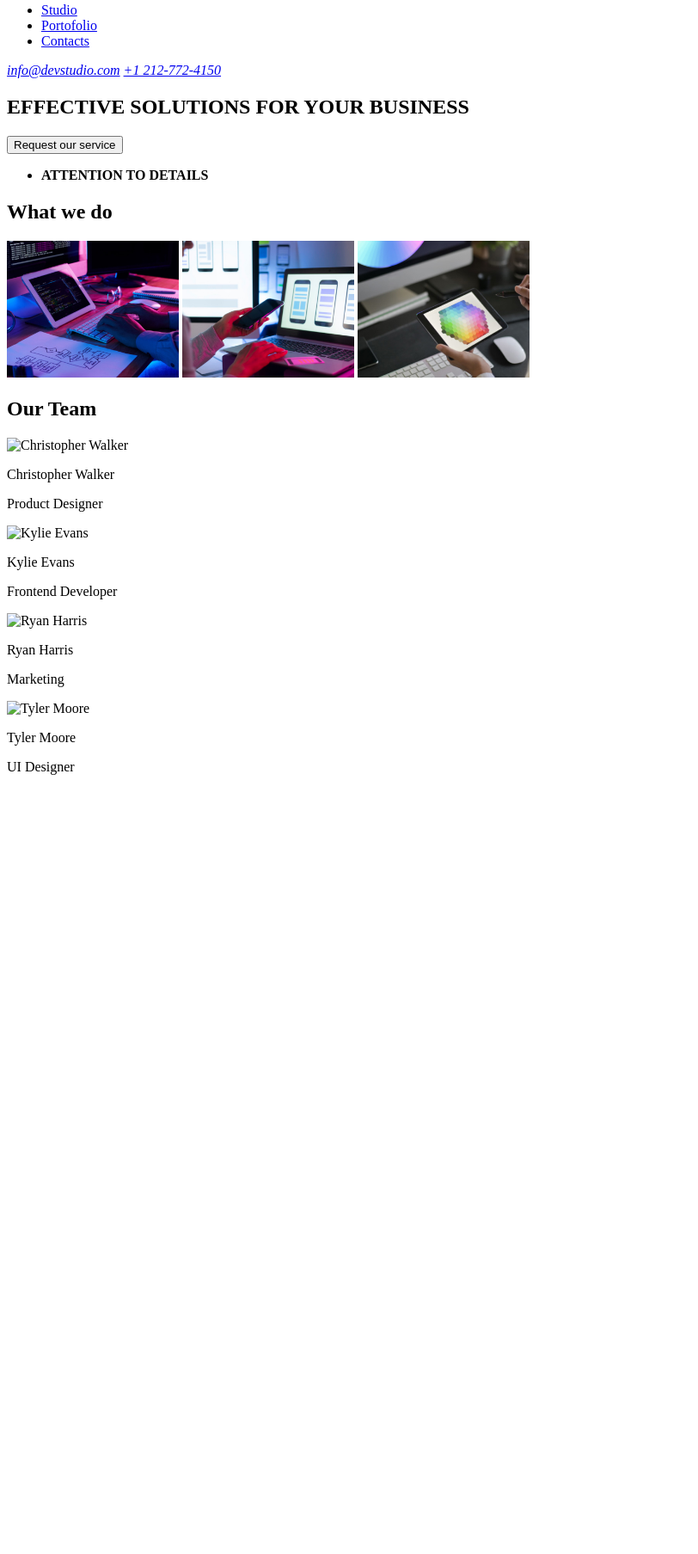
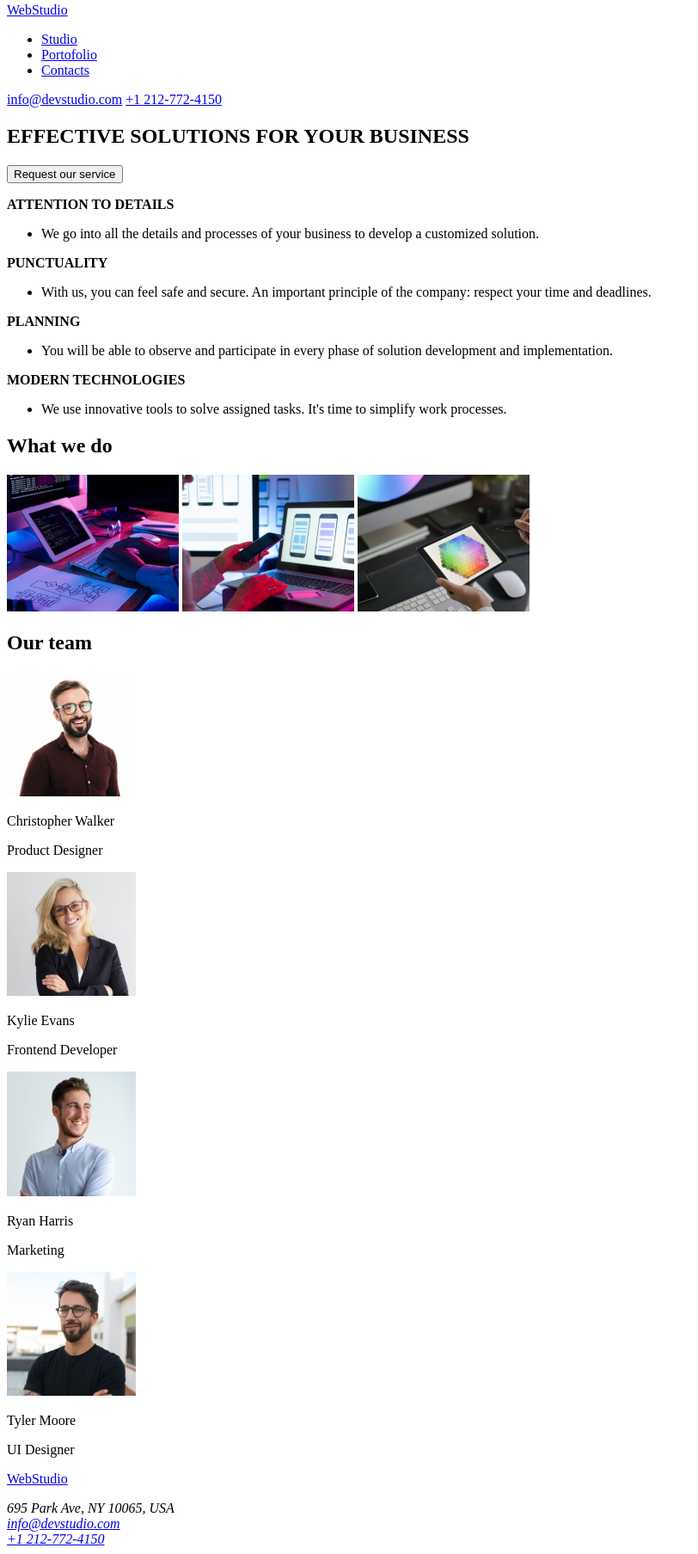
Before and after one commit to stefanialaura23/homework-01, a plain HTML site: page index.html in a window 1280 px wide. Shown: the part 13-1820 px from the top of the page at 86% size, without its empty margins (0-812 px from the left). Before the commit the page ends 930 px from the top, so only its background shows below. Drawn offline with Linux system fonts and the light colour scheme.

Commit message:
final part
homework done

```diff
--- a/index.html
+++ b/index.html
@@ -9,9 +9,11 @@
     <!--Header Section-->
       <header>
         <div>
+            <a href="#">
+                <p><span>Web</span>Studio</p>
+            </a>
 
-        </div>
-        <nav>
+             <nav>
              <ul>
                 <li><a href="#">Studio</a></li>
                 <li><a href="#">Portofolio</a></li>
@@ -20,10 +22,10 @@
 
         </nav>
         <div>
-             <address>
-                 <a href="email:info@devstudio.com">info@devstudio.com</a>
+
+            <a href="email:info@devstudio.com">info@devstudio.com</a>
             <a href="tel:+1 212-772-4150 ">+1 212-772-4150</a>
-             </address>
+
         </div>
       </header>
 
@@ -39,45 +41,86 @@
         <!--About Section-->
         <section>
              <div>
-                 <ul>
-                    <li><b>ATTENTION TO DETAILS</b></li>
-                 </ul>
+
+                <p><b>ATTENTION TO DETAILS</b></p>
+                <ul>
+                    <li> We go into all the details and processes of your business to develop a customized solution.</li>
+                    </ul>
+
+                    <p><b>PUNCTUALITY</b></p>
+                     <ul>
+                        <li> With us, you can feel safe and secure. An important principle of the company: respect your time and deadlines.</li>
+                     </ul>
+
+                      <p><b>PLANNING</b></p>
+                      <ul>
+                        <li>You will be able to observe and participate in every phase of solution development and implementation.</li>
+                         </ul>
+
+                          <p><b>MODERN TECHNOLOGIES</b></p>
+                          <ul>
+                             <li>We use innovative tools to solve assigned tasks. It's time to simplify work processes.</li>
+                          </ul>
              </div>
              <div>
                 <h2>What we do</h2>
-                 <img src="images/img.1.jpg" alt="Code writing" width="200">
-                 <img src="images/img.2..jpg" alt="Phone browsing" width="200">
-                 <img src="images/img.3.jpg" alt="Color palette on a tablet" width="200">
+                 <img src="./images/img.1.jpg" alt="Code writing" width="200">
+                 <img src="./images/img.2..jpg" alt="Phone browsing" width="200">
+                 <img src="./images/img.3.jpg" alt="Color palette on a tablet" width="200">
              </div>
 
              <!--Container with team's details-->
-             <h2>Our Team</h2>
+              <div>
+             <h2>Our team</h2>
              <div>
-                <img src="" alt="Christopher Walker">
+                <!--Container 1-->
+                <img src="./images/img.5.jpg" alt="Christopher Walker" width="150">
                 <p>Christopher Walker</p>
                 <p>Product Designer</p>
              </div>
 
+             <!--Container 2-->
              <div>
-                <img src="" alt="Kylie Evans">
+                <img src="./images/img.6.jpg" alt="Kylie Evans" width="150">
                 <p>Kylie Evans</p>
                 <p>Frontend Developer</p>
              </div>
 
+              <!--Container 3-->
+
              <div>
-                 <img src="" alt="Ryan Harris">
+                 <img src="./images/img.7.jpg" alt="Ryan Harris" width="150">
                   <p>Ryan Harris</p>
                 <p>Marketing</p>
              </div>
 
+             <!--Container 4-->
              <div>
-                 <img src="" alt="Tyler Moore">
+                 <img src="./images/img.4.jpg" alt="Tyler Moore" width="150">
                  <p>Tyler Moore</p>
                  <p>UI Designer</p>
              </div>
+              </div>
+            </section>
+    </main>
 
+     <footer>
+        <!--Contact Information-->
+         <section>
 
-        </section>
-    </main>
+            <div>
+                <a href="#">
+                    <p><span>Web</span>Studio</p>
+                </a>
+                <address>
+                    695 Park Ave, NY 10065, USA
+                   <br> <a href="info@devstudio.com">info@devstudio.com</a><br>
+                    <a href="+1 212-772-4150">+1 212-772-4150</a>
+                </address>
+
+            </div>
+         </section>
+
+     </footer>
 </body>
 </html>
```
Also changed, not shown: images/WebStudio (1).jpg (added), images/img.4.jpg (renamed from images/img (4) (1).jpg), images/img.5.jpg (renamed from images/img (3) (1).jpg), images/img.6.jpg (renamed from images/img (2) (1).jpg), images/img.7.jpg (renamed from images/img (1) (1).jpg).
